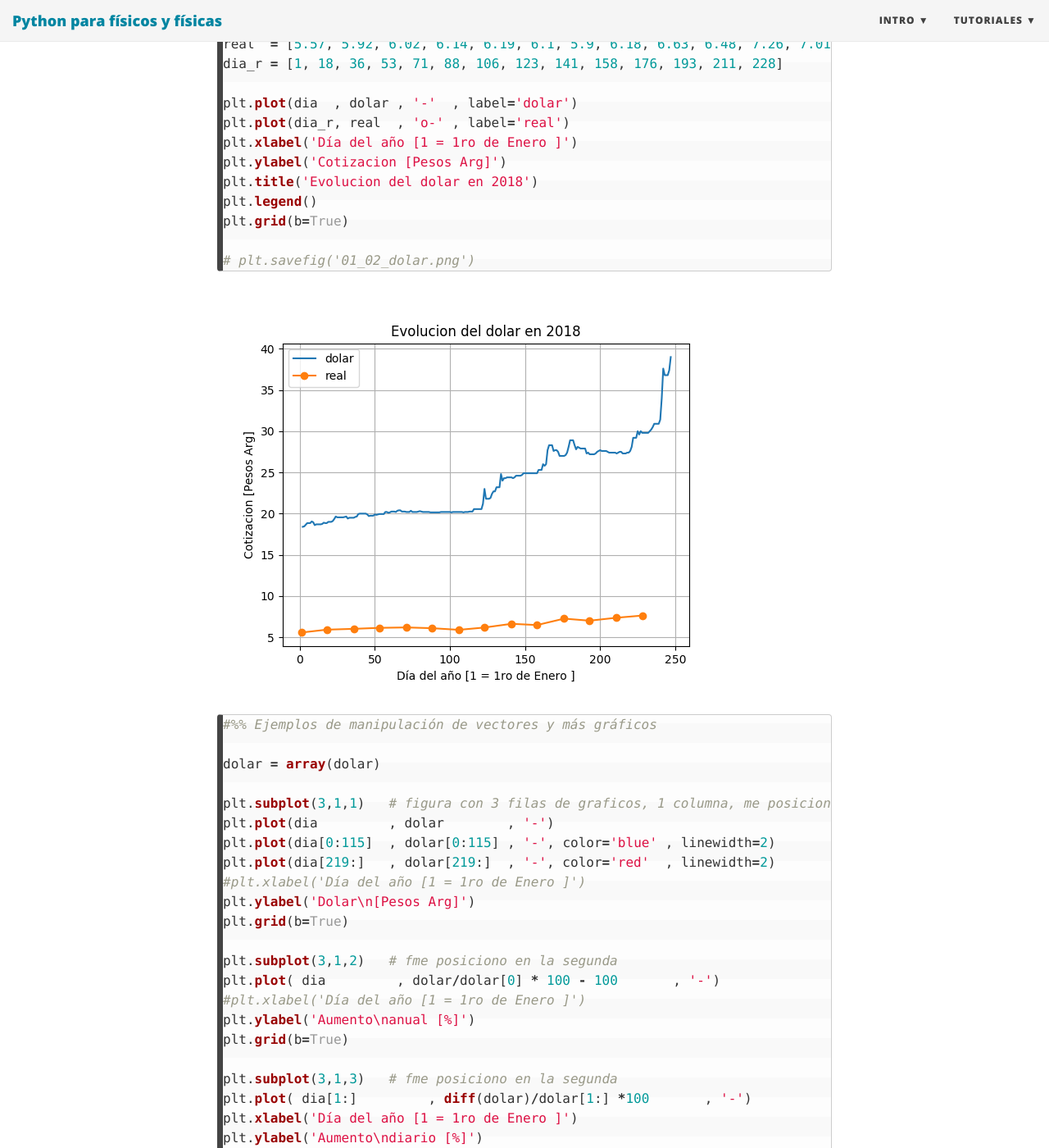
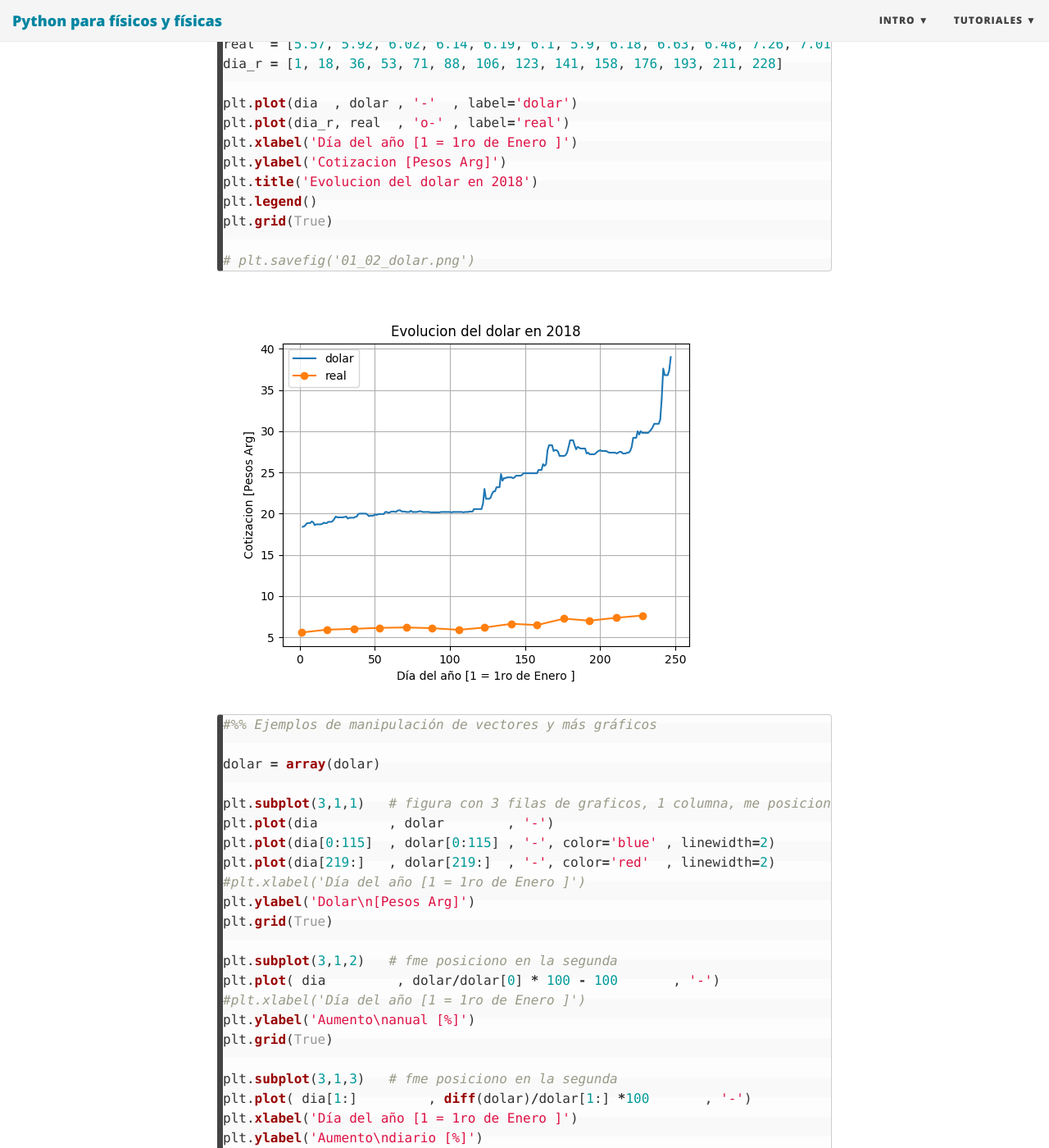
Before and after one commit to marceluda/python-para-fisicos, a Jekyll site: the page built from tuto/labo2/01_intro_python.md, in a window 1280 px wide and 1400 px high, scrolled down 10195 px. Shown: the whole window at 82% size. Built offline with Jekyll 4.4.1, drawn with Linux system fonts in a browser that asks for light colours; nearby versions of some CDN libraries; formulas are drawn with MathJax 3.

Commit message:
Update 01_intro_python.md
b=True fix

````diff
--- a/tuto/labo2/01_intro_python.md
+++ b/tuto/labo2/01_intro_python.md
@@ -478,7 +478,7 @@ plt.xlabel('Día del año [1 = 1ro de Enero ]')
 plt.ylabel('Cotizacion [Pesos Arg]')
 plt.title('Evolucion del dolar en 2018')
 plt.legend()
-plt.grid(b=True)
+plt.grid(True)
 
 # plt.savefig('01_02_dolar.png')
 ```
@@ -496,19 +496,19 @@ plt.plot(dia[0:115]  , dolar[0:115] , '-', color='blue' , linewidth=2)
 plt.plot(dia[219:]   , dolar[219:]  , '-', color='red'  , linewidth=2)
 #plt.xlabel('Día del año [1 = 1ro de Enero ]')
 plt.ylabel('Dolar\n[Pesos Arg]')
-plt.grid(b=True)
+plt.grid(True)
 
 plt.subplot(3,1,2)   # fme posiciono en la segunda
 plt.plot( dia         , dolar/dolar[0] * 100 - 100       , '-')
 #plt.xlabel('Día del año [1 = 1ro de Enero ]')
 plt.ylabel('Aumento\nanual [%]')
-plt.grid(b=True)
+plt.grid(True)
 
 plt.subplot(3,1,3)   # fme posiciono en la segunda
 plt.plot( dia[1:]         , diff(dolar)/dolar[1:] *100       , '-')
 plt.xlabel('Día del año [1 = 1ro de Enero ]')
 plt.ylabel('Aumento\ndiario [%]')
-plt.grid(b=True)
+plt.grid(True)
 
 plt.tight_layout()
 
@@ -761,7 +761,7 @@ plt.plot( (tiempo[:-1]+tiempo[1:])/2  , diff(velocidad)/diff(tiempo) , '-' , lab
 plt.xlabel('tiempo [seg]')
 plt.ylabel('Aceleracion [m/s2]')
 plt.legend()
-plt.grid(b=True)
+plt.grid(True)
 
 # plt.savefig('01_04_derivada.png')
 ```
@@ -776,13 +776,13 @@ plt.fill_between(tiempo  , zeros(len(tiempo)) ,velocidad , alpha=0.5 )
 plt.plot(tiempo  , velocidad , 'o-' )
 plt.ylabel('velocidad [m/s]')
 plt.xlabel('tiempo [seg]')
-plt.grid(b=True)
+plt.grid(True)
 
 plt.subplot(2,1,2)
 plt.plot(tiempo  , cumsum(velocidad * mean(diff(tiempo)) ) , '.-' , label='datos')
 plt.xlabel('tiempo [seg]')
 plt.ylabel('recorrido [m]')
-plt.grid(b=True)
+plt.grid(True)
 
 plt.tight_layout()
 # plt.savefig('01_05_integral.png')
````
